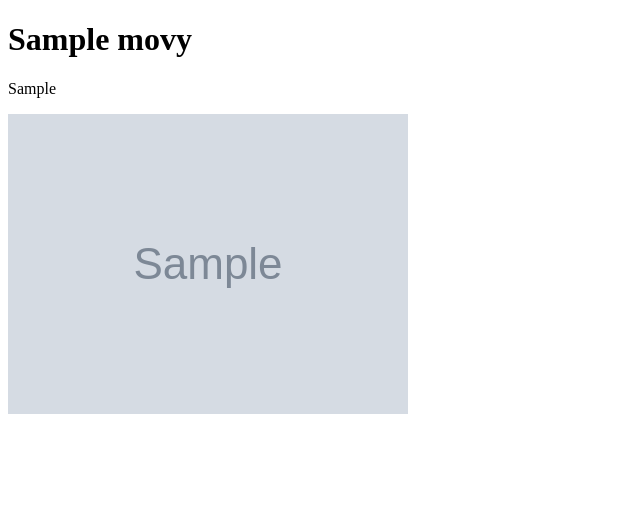
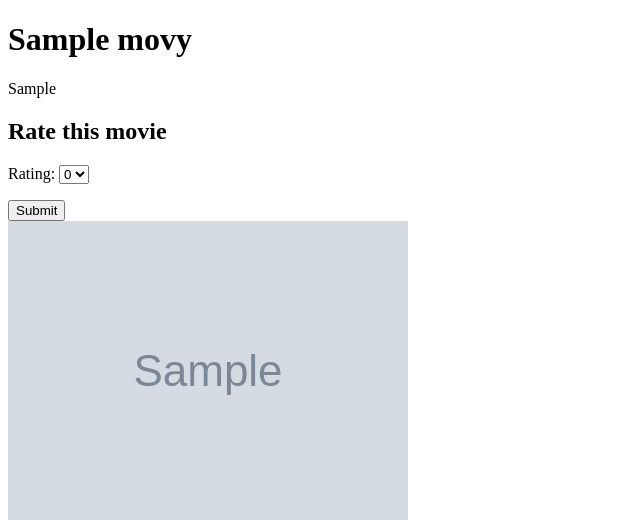
Before and after one commit to kieracox/movie-ratings-app, a Flask app: page /movies/1 in a window 1280 px wide. Shown: the top 520 px of the page, without its empty margins (0-640 px from the left). Run offline with Flask 2, Linux system fonts and the light colour scheme; the visitor is signed in with stand-in values (Sample User, id 1); tables that the repository leaves empty hold one stand-in row (values such as "Sample post"); grey boxes marked "Sample" are stand-in pictures.

Commit message:
add rating

```diff
--- a/server.py
+++ b/server.py
@@ -73,6 +73,23 @@ def log_in_user():
         flash(f"Welcome back, {user.email}!")
     return redirect("/")
 
+@app.route("/movies/<movie_id>/ratings", methods=["POST"])
+def create_rating(movie_id):
+    user_email = session["user_email"]
+    user_rating = request.form.get("rating")
+
+    if user_email is None:
+        flash("Please log in to rate your movie.")
+    else:
+        user = crud.get_user_by_email(user_email)
+        movie = crud.get_movie_by_id(movie_id)
+        rating = crud.create_rating(user, movie, int(user_rating))
+        db.session.add(rating)
+        db.session.commit()
+        flash(f"Movie rated! Your score is {user_rating}")
+
+    return redirect(f"/movies/{movie_id}")
+
 if __name__ == "__main__":
     connect_to_db(app)
     app.run(host="0.0.0.0", debug=True)
--- a/templates/movie_details.html
+++ b/templates/movie_details.html
@@ -9,5 +9,19 @@
   {{ movie.overview }}
 </p>
 
+{% if session.get('user_email') %}
+<h2>Rate this movie</h2>
+<form action="/movies/{{movie.movie_id}}/ratings", method="POST">
+<p>
+Rating:
+<select name="rating">
+  {% for num in range(6) %}
+  <option value="{{ num }}">{{ num }}</option>
+  {% endfor %}
+</select>
+</p>
+<input type="submit">
+</form>
+{% endif %}
 <img src="{{ movie.poster_path }}">
 {% endblock %}
```
